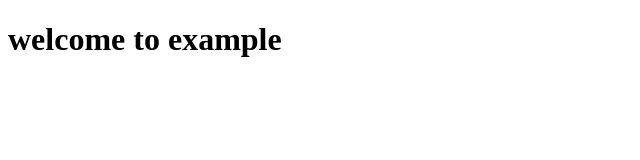
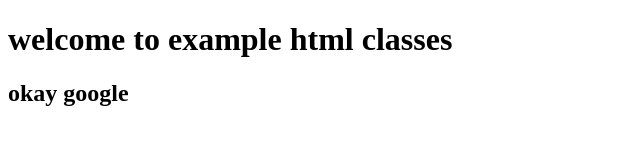
Before and after one commit to 12rangin3/exampel, a plain HTML site: page index.html in a window 1280 px wide. Shown: the whole page, without its empty margins (0-640 px from the left). Drawn offline with Linux system fonts and the light colour scheme.

Commit message:
h2 is updated

```diff
--- a/index.html
+++ b/index.html
@@ -6,6 +6,7 @@
     <title>ExampleProject</title>
 </head>
 <body>
-    <h1>welcome to example </h1>
+    <h1>welcome to example html classes </h1>
+    <h2>okay google</h2>
 </body>
 </html>
```
Also changed, not shown: 2 other files.
